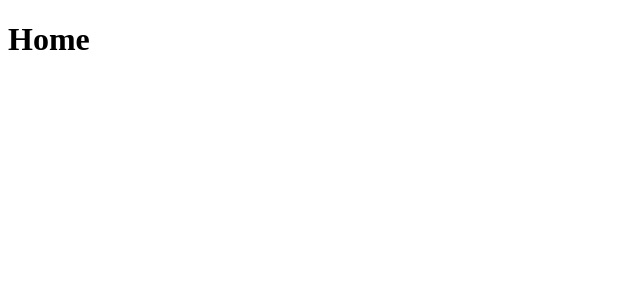
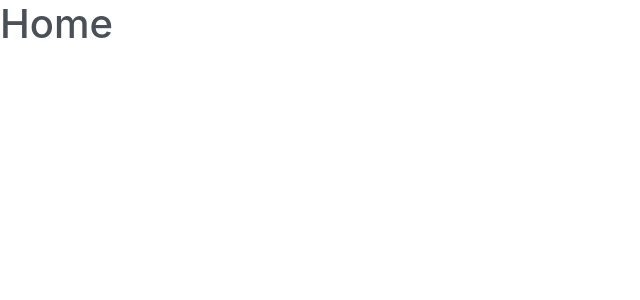
Before and after one commit to VioletZhouECE/HTN-frontend-challenge, a React app: page / in a window 1280 px wide. Shown: the top 300 px of the page, without its empty margins (0-640 px from the left). Built offline with nearby package versions, Linux system fonts and the light colour scheme.

Commit message:
fix some errors & style login page

```diff
--- a/package.json
+++ b/package.json
@@ -17,10 +17,11 @@
   },
   "homepage": "https://github.com/VioletZhouECE/HTN-frontend-challenge#readme",
   "dependencies": {
-    "bootstrap": "4.3.1",
+    "bootstrap": "^4.3.1",
     "bootstrap-form": "^1.0.1",
     "file-loader": "^6.2.0",
     "jquery": "^3.6.0",
+    "popper.js": "^1.16.1",
     "react": "16.8.4",
     "react-dom": "16.8.4",
     "react-router-dom": "5.0.0",
--- a/src/ components/auth/Login.js
+++ b/src/ components/auth/Login.js
@@ -1,5 +1,6 @@
 import React from "react";
-import "../../css/login.css"
+import "../../css/login.css";
+import LoginImage from "../../image/HTN_login.png"
 
 class Login extends React.Component {
     constructor(props){
@@ -41,7 +42,10 @@ class Login extends React.Component {
 
     render(){
         return(
-            <div className='login-background'>
+            <div className='login-background d-flex'>
+            <div className="py-4">
+                <img src={LoginImage}></img>
+            </div>
             <div className='login-container login-container-border pt-4'>
                 <div className='center'>
                     <div className='text-center'>
@@ -63,7 +67,7 @@ class Login extends React.Component {
                             </div>
                         </div>
                         <div className="d-flex justify-content-center">
-                            <button type="submit" className="btn btn-primary">Log in</button>
+                            <button type="submit" className="btn btn-warning">Log in</button>
                         </div>
                     </form>
                 </div>
--- /dev/null
+++ b/src/css/common.css
@@ -0,0 +1,12 @@
+*{
+    margin: 0px;
+    font-family: -apple-system, BlinkMacSystemFont,
+    "Segoe UI", "Roboto", "Oxygen",
+    "Ubuntu", "Cantarell", "Fira Sans",
+    "Droid Sans", "Helvetica Neue", sans-serif;
+    color: #495057;
+}
+
+html, body, #app {
+    height: 100%;
+}
--- a/src/css/login.css
+++ b/src/css/login.css
@@ -6,13 +6,17 @@
 }
 
 .login-background {
-    background-image: url("../image/login_background.jpg");
-    background-repeat: no-repeat;
-    background-size: cover;
+    background-color: rgba(254,244,234,255);
+    height: 100%
 }
 
 .login-container-border {
-    -webkit-box-shadow: 7px 7px 5px 0px rgba(61,92,138,1);
-    -moz-box-shadow: 7px 7px 5px 0px rgba(61,92,138,1);
-    box-shadow: 7px 7px 5px 0px rgba(61,92,138,1);
+    -webkit-box-shadow: 7px 7px 5px 0px rgb(165, 113, 44);
+    -moz-box-shadow: 7px 7px 5px 0px rgb(165, 113, 44);
+    box-shadow: 7px 7px 5px 0px rgb(165, 113, 44);
 }
+
+.center {
+    width: 60%;
+    margin: auto;
+}
--- a/src/index.js
+++ b/src/index.js
@@ -1,5 +1,8 @@
 import React from "react";
 import { render } from "react-dom";
 import App from "./ components/App";
+import "bootstrap";
+import 'bootstrap/dist/css/bootstrap.min.css';
+import "./css/common.css";
 
 render(<App></App>, document.getElementById("app"));
```
Also changed, not shown: src/image/HTN_login.png (added), 1 other file (tests, documents, lock files or other folders).
